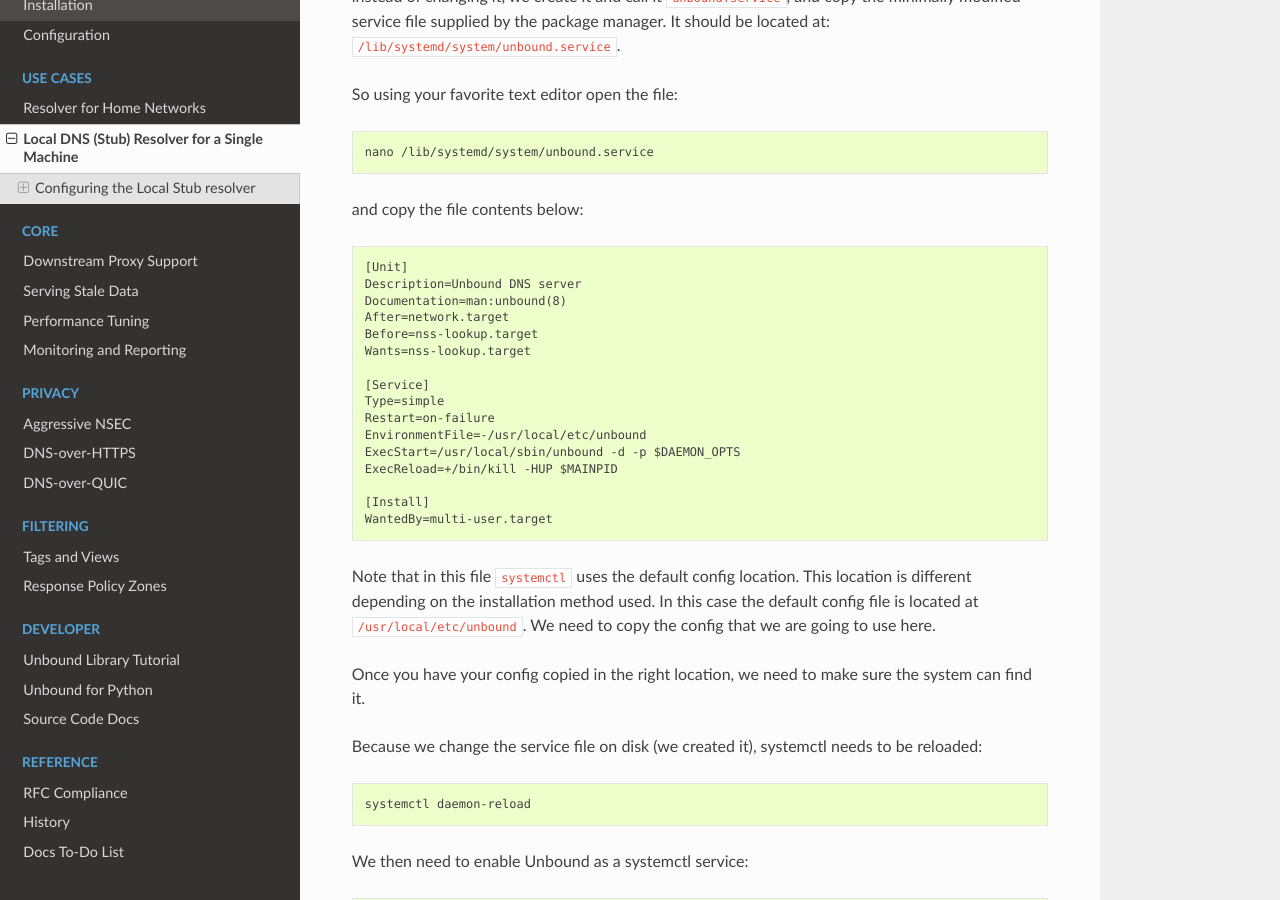
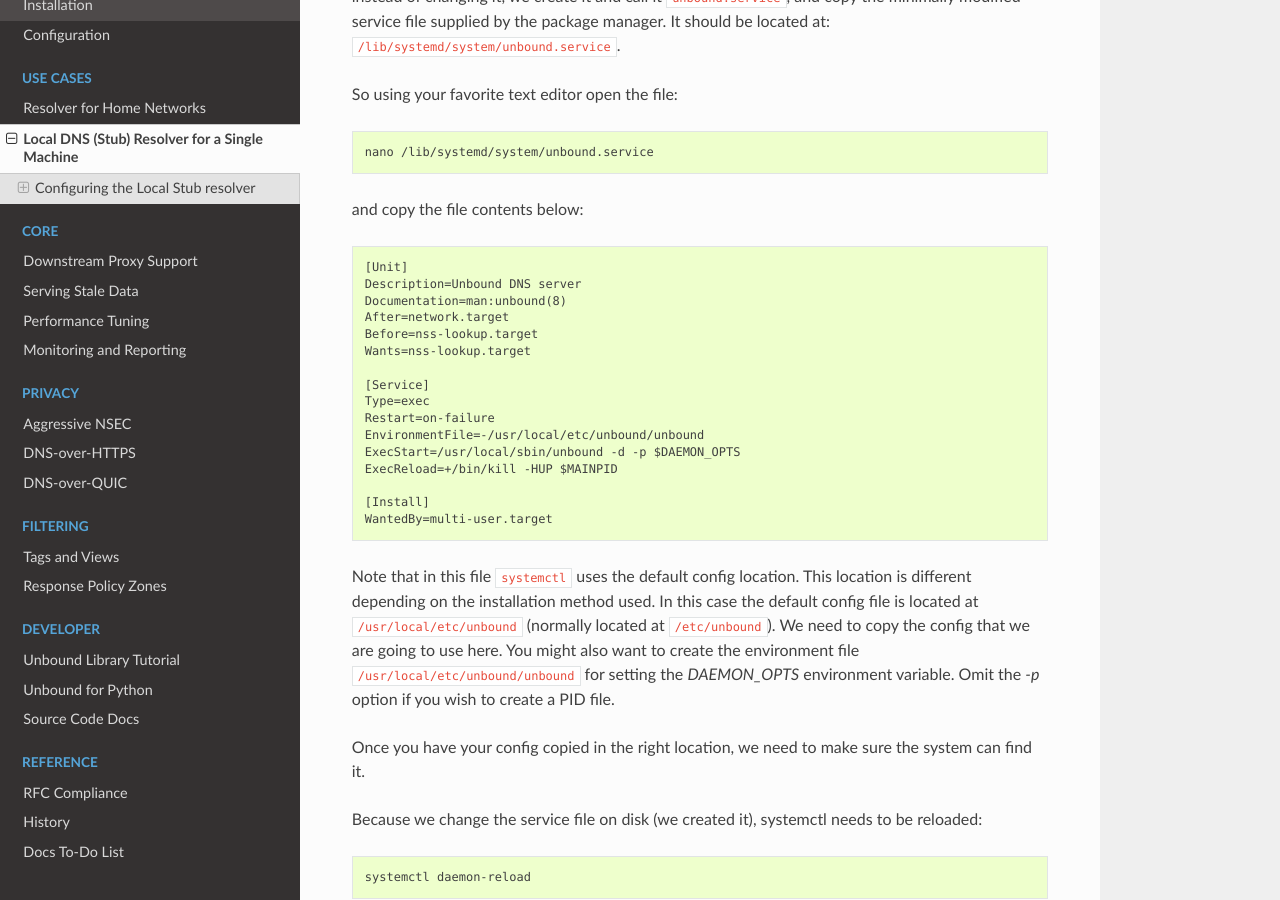
Before and after one commit to NLnetLabs/unbound-manual, a Sphinx documentation site: the page built from source/use-cases/local-stub.rst, in a window 1280 px wide and 900 px high, scrolled down 4776 px. Built offline with Sphinx 7.4.7 and the Read the Docs theme 3.1.0, drawn with Linux system fonts in a browser that asks for light colours; pages that are not in the unit, such as notebooks, are missing from menus.

Commit message:
Improve Ubuntu compiling from source setup
Its better to use exec instead of simple. Fix the environment file (it was just pointing to the directory). And explain it better.

```diff
--- a/source/use-cases/local-stub.rst
+++ b/source/use-cases/local-stub.rst
@@ -265,9 +265,9 @@ and copy the file contents below:
     Wants=nss-lookup.target
 
     [Service]
-    Type=simple
+    Type=exec
     Restart=on-failure
-    EnvironmentFile=-/usr/local/etc/unbound
+    EnvironmentFile=-/usr/local/etc/unbound/unbound
     ExecStart=/usr/local/sbin/unbound -d -p $DAEMON_OPTS
     ExecReload=+/bin/kill -HUP $MAINPID
 
@@ -276,8 +276,10 @@ and copy the file contents below:
 
 Note that in this file ``systemctl`` uses the default config location. This
 location is different depending on the installation method used. In this case the
-default config file is located at :file:`/usr/local/etc/unbound`. We need to copy
+default config file is located at :file:`/usr/local/etc/unbound` (normally located at :file:`/etc/unbound`). We need to copy
 the config that we are going to use here.
+You might also want to create the environment file :file:`/usr/local/etc/unbound/unbound` for setting the
+`DAEMON_OPTS` environment variable. Omit the `-p` option if you wish to create a PID file.
 
 Once you have your config copied in the right location, we need to make sure the
 system can find it.
```
